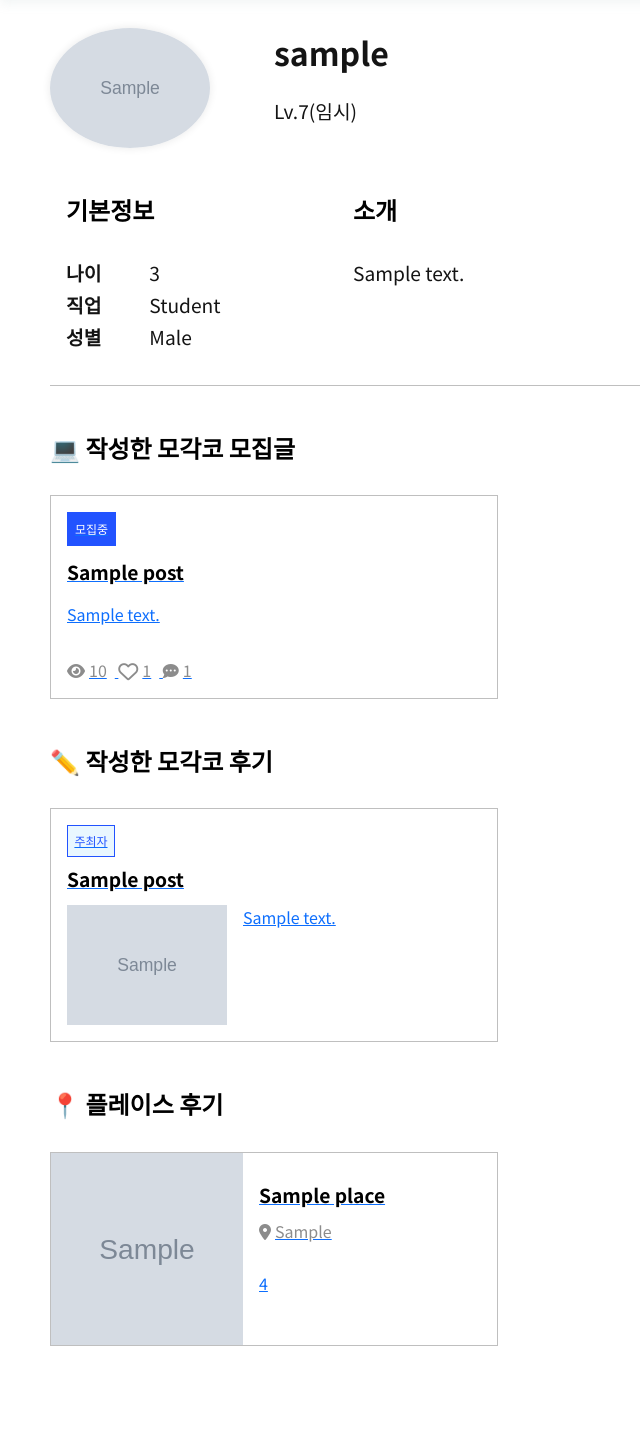
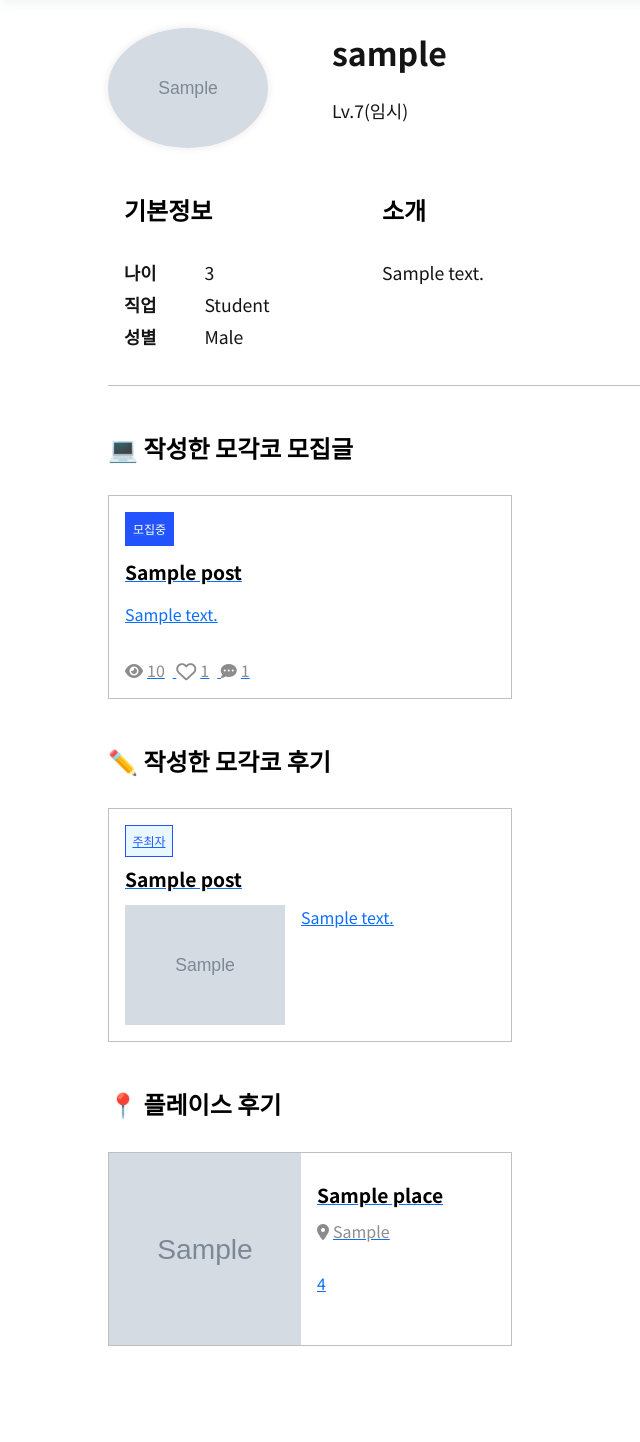
Before and after one commit to PIRO17-TEAM-MOCO/moco, a Django app: page /account/profile/1 in a window 1280 px wide. Shown: the part 76-1518 px from the top of the page, without its empty margins (0-640 px from the left). Run offline with Django 4.2, Linux system fonts and the light colour scheme; tables that the repository leaves empty hold one stand-in row (values such as "Sample post"); grey boxes marked "Sample" are stand-in pictures; some libraries are stand-ins or nearby versions.

Commit message:
[fix] profile_view 페이지 CSS 수정

```diff
--- a/static/css/profile_view.css
+++ b/static/css/profile_view.css
@@ -1,8 +1,12 @@
 @import url(base.css);
+
+.content {
+  max-width: 1084px;
+}
 
 .profile-top {
   width: 100%;
-  font-size: 1.2rem;
+  font-size: 1.1rem;
   line-height: 2rem;
 }
 
```
